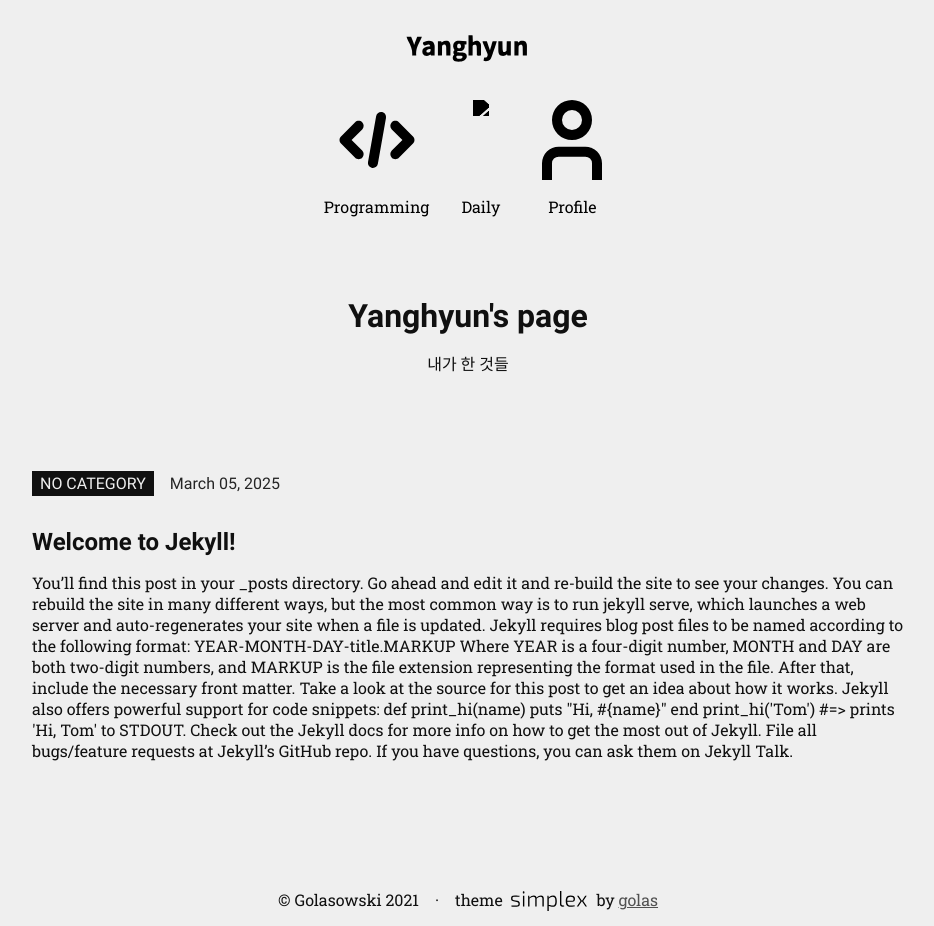
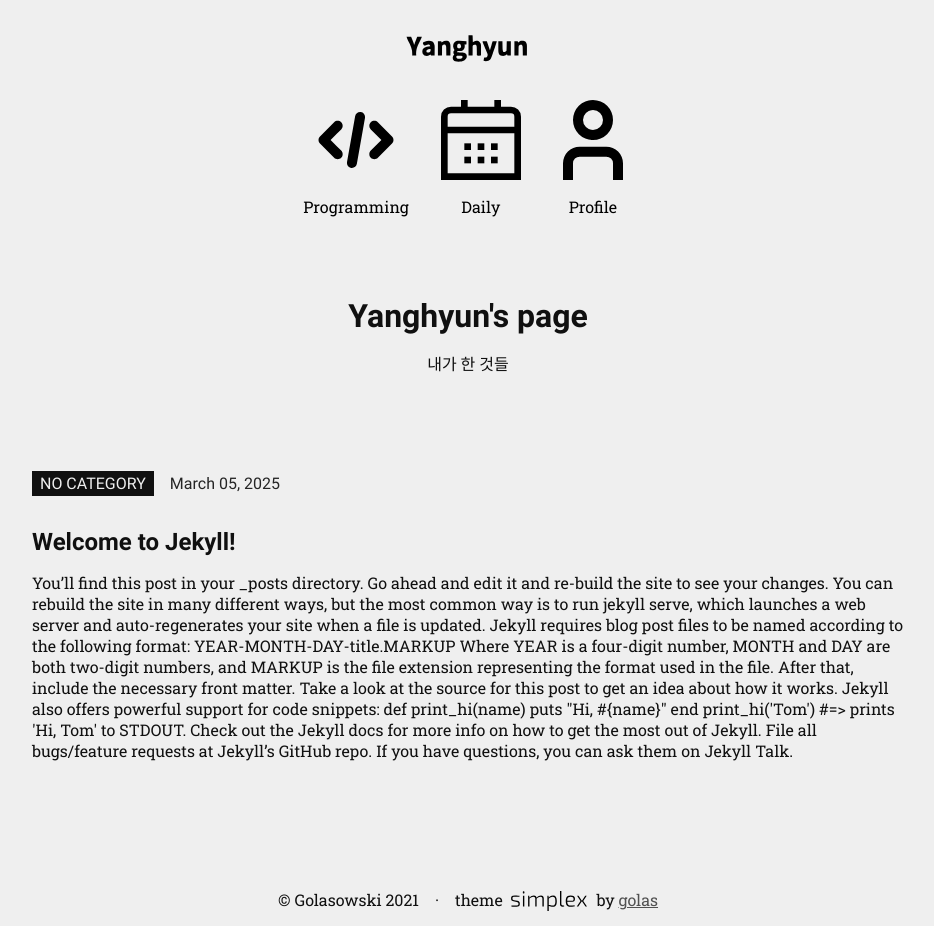
Before and after one commit to yangh0288/yangh0288.github.io, a Jekyll site: the page built from index.markdown, in a window 1280 px wide. Shown: the whole page, without its empty margins (172-1106 px from the left). Built offline with Jekyll 4.4.1, drawn with Linux system fonts in a browser that asks for light colours.

Commit message:
Update nav.yaml

```diff
--- a/_data/nav.yaml
+++ b/_data/nav.yaml
@@ -13,7 +13,7 @@
 
 - title: Daily
   url: category/design.html
-  icon: assets/img/calendar.svg
+  icon: assets/img/icons/calendar.svg
   hue: "var(--c-themeHueOrange)"
   subnav: #Subnav. See note [2].
     - title: Workout #Submenu item title.
```
